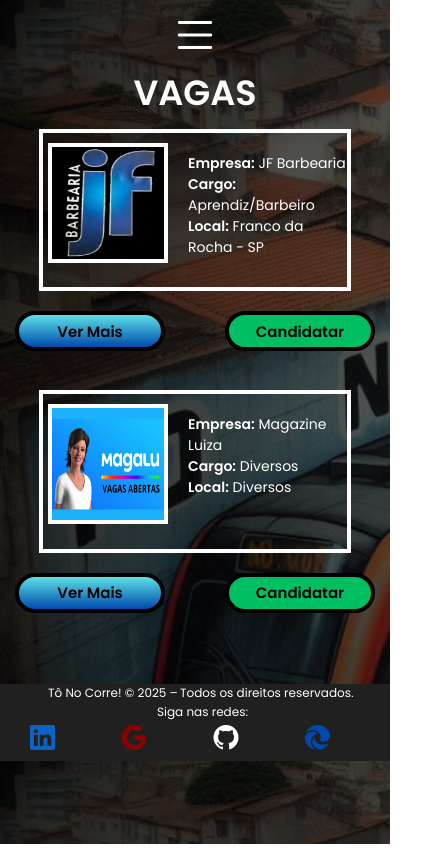
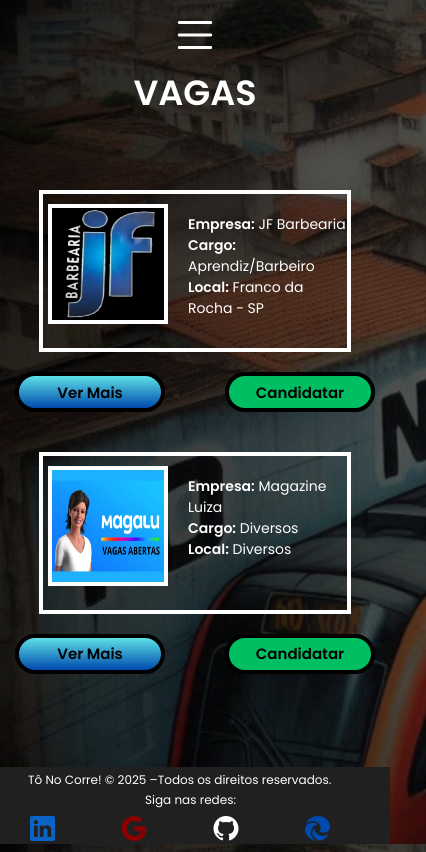
Before and after one commit to FelipeAugustoFialho/ToNoCorre-Vagas, a plain HTML site: page index.html in a window 390 px wide. Shown: the whole page, 426 px wide, since content can reach past the window. Drawn offline with nearby package versions, Linux system fonts and the light colour scheme.

Commit message:
teste footer mobile

```diff
--- a/index.html
+++ b/index.html
@@ -92,11 +92,10 @@
 
 
 
-    <footer>
-        <p class="pFooter">Tô No Corre! © 2025 – </p>
-        <p class="p2Footer">Todos os direitos reservados.</p>
-        <p class="p3Footer">Siga nas redes:</p>
+     <footer>
+        <p class="pFooter">Tô No Corre! © 2025 –Todos os direitos reservados. </p>
 
+        <p class="p2Footer">Siga nas redes:</p>
 
         <a href="https://www.linkedin.com/company/to-no-corre/" target="_blank"><i class="bi bi-linkedin"></i></a>
 
@@ -108,6 +107,7 @@
         <a href="https://felipeaugustofialho.github.io/Portfolio/" target="_blank"> <i
                 class="bi bi-browser-edge"></i></a>
 
+
     </footer>
 
 
--- a/style.css
+++ b/style.css
@@ -7,6 +7,18 @@
     box-sizing: border-box;
     color: #FFFFFF;
     font-family: 'Poppins';
+}
+
+html,
+body {
+    height: 100%;
+    margin: 0;
+    display: flex;
+    flex-direction: column;
+}
+
+body {
+    flex: 1;
 }
 
 body {
@@ -215,18 +227,8 @@
     font-family: Poppins;
 }
 
+
 .p2Footer {
-
-    font-size: 15px;
-    justify-content: center;
-    color: #FFFFFF;
-    margin-top: 19px;
-    margin-left: 136px;
-    margin-right: 53px;
-    font-family: Poppins;
-}
-
-.p3Footer {
 
     font-size: 15px;
     justify-content: center;
@@ -408,7 +410,8 @@
         height: 77px;
         width: 100vw;
         background-color: #202020;
-        margin-top: -13px;
+        margin-top: 0px;
+
     }
 
     a {
@@ -416,17 +419,20 @@
     }
 
     .pFooter {
-        font-size: 12px;
-        margin-left: 48px;
-        margin-top: -22px;
+      font-size: 12px;
+        margin-left: 28px;
+        margin-top: 4px;
+        margin-right: -36px;
+
     }
 
     .p2Footer {
         font-size: 12px;
         justify-content: center;
-        margin-top: -18px;
-        margin-left: 180px;
+        margin-top: 2px;
+        margin-left: 145px;
         margin-right: 0;
+        margin-bottom: -1px;
 
 
     }
```
